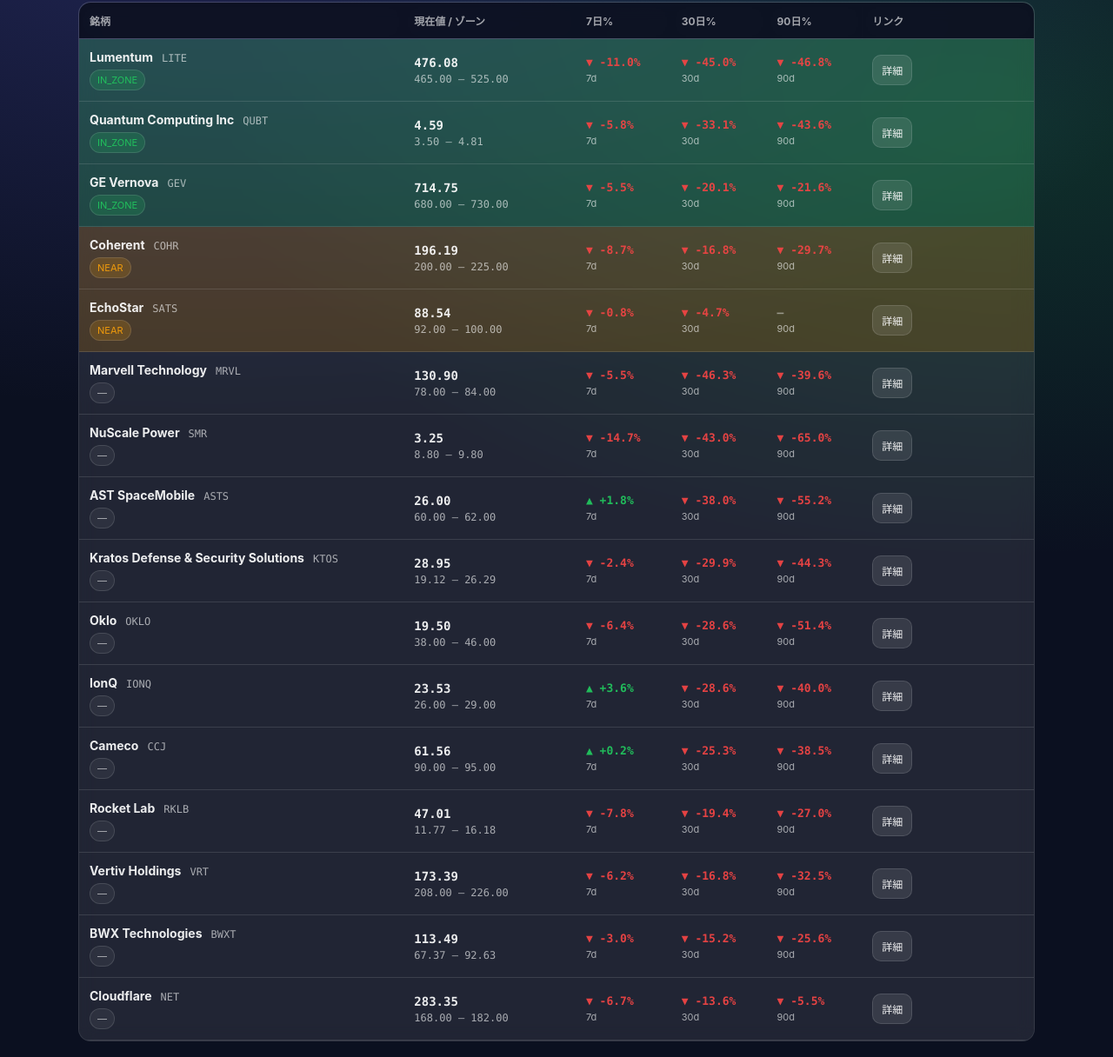
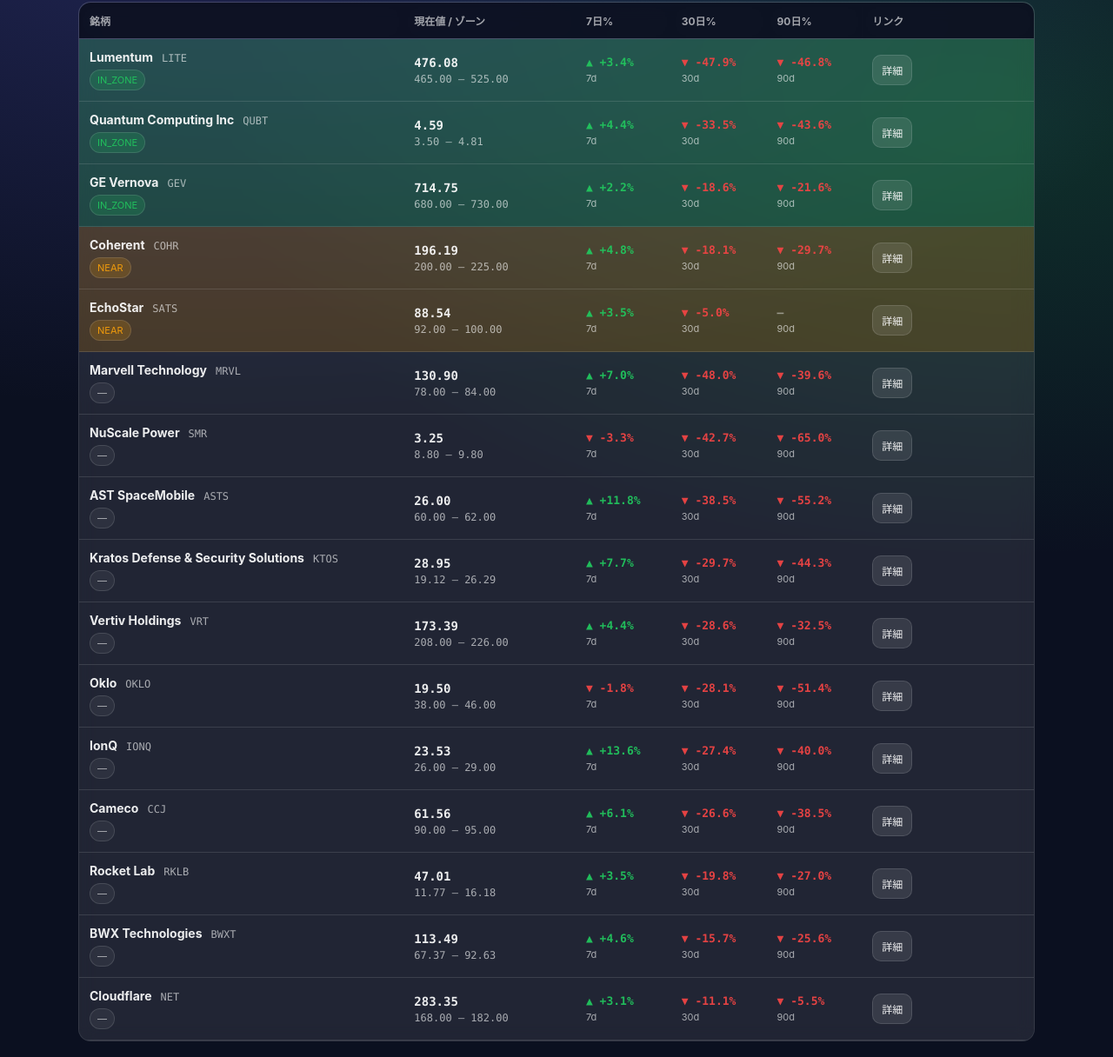
Before and after one commit to Shunsuke-Taken/stock-bottom-alert, a plain HTML site: page docs/index.html in a window 1280 px wide. Shown: the part 127-1343 px from the top of the page at 87% size. Drawn offline with Linux system fonts and the light colour scheme.

Commit message:
Update dashboard

```diff
--- a/docs/index.html
+++ b/docs/index.html
@@ -183,7 +183,7 @@ tbody td {
 <div class="header">
   <div class="h-title">
     <h1>底値目安ダッシュボード</h1>
-    <div class="meta">最終更新: 2026-11-26 12:49 JST</div>
+    <div class="meta">最終更新: 2026-11-27 12:51 JST</div>
   </div>
   <div class="pills">
     <div class="pill"><span class="dot dot-all"></span>対象: 16 銘柄</div>
@@ -226,11 +226,11 @@ tbody td {
   </td>
 
   <td class="col-pct">
-    <div class="pct pct-neg">▼ -11.0%</div>
+    <div class="pct pct-pos">▲ +3.4%</div>
     <div class="pct-label">7d</div>
   </td>
   <td class="col-pct">
-    <div class="pct pct-neg">▼ -45.0%</div>
+    <div class="pct pct-neg">▼ -47.9%</div>
     <div class="pct-label">30d</div>
   </td>
   <td class="col-pct">
@@ -262,11 +262,11 @@ tbody td {
   </td>
 
   <td class="col-pct">
-    <div class="pct pct-neg">▼ -5.8%</div>
+    <div class="pct pct-pos">▲ +4.4%</div>
     <div class="pct-label">7d</div>
   </td>
   <td class="col-pct">
-    <div class="pct pct-neg">▼ -33.1%</div>
+    <div class="pct pct-neg">▼ -33.5%</div>
     <div class="pct-label">30d</div>
   </td>
   <td class="col-pct">
@@ -298,11 +298,11 @@ tbody td {
   </td>
 
   <td class="col-pct">
-    <div class="pct pct-neg">▼ -5.5%</div>
+    <div class="pct pct-pos">▲ +2.2%</div>
     <div class="pct-label">7d</div>
   </td>
   <td class="col-pct">
-    <div class="pct pct-neg">▼ -20.1%</div>
+    <div class="pct pct-neg">▼ -18.6%</div>
     <div class="pct-label">30d</div>
   </td>
   <td class="col-pct">
@@ -334,11 +334,11 @@ tbody td {
   </td>
 
   <td class="col-pct">
-    <div class="pct pct-neg">▼ -8.7%</div>
+    <div class="pct pct-pos">▲ +4.8%</div>
     <div class="pct-label">7d</div>
   </td>
   <td class="col-pct">
-    <div class="pct pct-neg">▼ -16.8%</div>
+    <div class="pct pct-neg">▼ -18.1%</div>
     <div class="pct-label">30d</div>
   </td>
   <td class="col-pct">
@@ -370,11 +370,11 @@ tbody td {
   </td>
 
   <td class="col-pct">
-    <div class="pct pct-neg">▼ -0.8%</div>
+    <div class="pct pct-pos">▲ +3.5%</div>
     <div class="pct-label">7d</div>
   </td>
   <td class="col-pct">
-    <div class="pct pct-neg">▼ -4.7%</div>
+    <div class="pct pct-neg">▼ -5.0%</div>
     <div class="pct-label">30d</div>
   </td>
   <td class="col-pct">
@@ -406,11 +406,11 @@ tbody td {
   </td>
 
   <td class="col-pct">
-    <div class="pct pct-neg">▼ -5.5%</div>
+    <div class="pct pct-pos">▲ +7.0%</div>
     <div class="pct-label">7d</div>
   </td>
   <td class="col-pct">
-    <div class="pct pct-neg">▼ -46.3%</div>
+    <div class="pct pct-neg">▼ -48.0%</div>
     <div class="pct-label">30d</div>
   </td>
   <td class="col-pct">
@@ -442,11 +442,11 @@ tbody td {
   </td>
 
   <td class="col-pct">
-    <div class="pct pct-neg">▼ -14.7%</div>
+    <div class="pct pct-neg">▼ -3.3%</div>
     <div class="pct-label">7d</div>
   </td>
   <td class="col-pct">
-    <div class="pct pct-neg">▼ -43.0%</div>
+    <div class="pct pct-neg">▼ -42.7%</div>
     <div class="pct-label">30d</div>
   </td>
   <td class="col-pct">
@@ -478,11 +478,11 @@ tbody td {
   </td>
 
   <td class="col-pct">
-    <div class="pct pct-pos">▲ +1.8%</div>
+    <div class="pct pct-pos">▲ +11.8%</div>
     <div class="pct-label">7d</div>
   </td>
   <td class="col-pct">
-    <div class="pct pct-neg">▼ -38.0%</div>
+    <div class="pct pct-neg">▼ -38.5%</div>
     <div class="pct-label">30d</div>
   </td>
   <td class="col-pct">
@@ -514,11 +514,11 @@ tbody td {
   </td>
 
   <td class="col-pct">
-    <div class="pct pct-neg">▼ -2.4%</div>
+    <div class="pct pct-pos">▲ +7.7%</div>
     <div class="pct-label">7d</div>
   </td>
   <td class="col-pct">
-    <div class="pct pct-neg">▼ -29.9%</div>
+    <div class="pct pct-neg">▼ -29.7%</div>
     <div class="pct-label">30d</div>
   </td>
   <td class="col-pct">
@@ -528,6 +528,42 @@ tbody td {
 
   <td class="col-link">
     <a class="btn" href="https://finance.yahoo.com/quote/KTOS" target="_blank" rel="noopener">詳細</a>
+  </td>
+</tr>
+
+<tr class="row-none">
+  <td class="col-name">
+    <div class="name-wrap">
+      <div class="name-top">
+        <span class="name">Vertiv Holdings</span>
+        <span class="ticker">VRT</span>
+      </div>
+      <div class="name-sub">
+        <span class="badge badge-none">—</span>
+      </div>
+    </div>
+  </td>
+
+  <td class="col-price">
+    <div class="mono price">173.39</div>
+    <div class="mono zone">208.00 – 226.00</div>
+  </td>
+
+  <td class="col-pct">
+    <div class="pct pct-pos">▲ +4.4%</div>
+    <div class="pct-label">7d</div>
+  </td>
+  <td class="col-pct">
+    <div class="pct pct-neg">▼ -28.6%</div>
+    <div class="pct-label">30d</div>
+  </td>
+  <td class="col-pct">
+    <div class="pct pct-neg">▼ -32.5%</div>
+    <div class="pct-label">90d</div>
+  </td>
+
+  <td class="col-link">
+    <a class="btn" href="https://finance.yahoo.com/quote/VRT" target="_blank" rel="noopener">詳細</a>
   </td>
 </tr>
 
@@ -550,11 +586,11 @@ tbody td {
   </td>
 
   <td class="col-pct">
-    <div class="pct pct-neg">▼ -6.4%</div>
+    <div class="pct pct-neg">▼ -1.8%</div>
     <div class="pct-label">7d</div>
   </td>
   <td class="col-pct">
-    <div class="pct pct-neg">▼ -28.6%</div>
+    <div class="pct pct-neg">▼ -28.1%</div>
     <div class="pct-label">30d</div>
   </td>
   <td class="col-pct">
@@ -586,11 +622,11 @@ tbody td {
   </td>
 
   <td class="col-pct">
-    <div class="pct pct-pos">▲ +3.6%</div>
+    <div class="pct pct-pos">▲ +13.6%</div>
     <div class="pct-label">7d</div>
   </td>
   <td class="col-pct">
-    <div class="pct pct-neg">▼ -28.6%</div>
+    <div class="pct pct-neg">▼ -27.4%</div>
     <div class="pct-label">30d</div>
   </td>
   <td class="col-pct">
@@ -622,11 +658,11 @@ tbody td {
   </td>
 
   <td class="col-pct">
-    <div class="pct pct-pos">▲ +0.2%</div>
+    <div class="pct pct-pos">▲ +6.1%</div>
     <div class="pct-label">7d</div>
   </td>
   <td class="col-pct">
-    <div class="pct pct-neg">▼ -25.3%</div>
+    <div class="pct pct-neg">▼ -26.6%</div>
     <div class="pct-label">30d</div>
   </td>
   <td class="col-pct">
@@ -658,11 +694,11 @@ tbody td {
   </td>
 
   <td class="col-pct">
-    <div class="pct pct-neg">▼ -7.8%</div>
+    <div class="pct pct-pos">▲ +3.5%</div>
     <div class="pct-label">7d</div>
   </td>
   <td class="col-pct">
-    <div class="pct pct-neg">▼ -19.4%</div>
+    <div class="pct pct-neg">▼ -19.8%</div>
     <div class="pct-label">30d</div>
   </td>
   <td class="col-pct">
@@ -672,42 +708,6 @@ tbody td {
 
   <td class="col-link">
     <a class="btn" href="https://finance.yahoo.com/quote/RKLB" target="_blank" rel="noopener">詳細</a>
-  </td>
-</tr>
-
-<tr class="row-none">
-  <td class="col-name">
-    <div class="name-wrap">
-      <div class="name-top">
-        <span class="name">Vertiv Holdings</span>
-        <span class="ticker">VRT</span>
-      </div>
-      <div class="name-sub">
-        <span class="badge badge-none">—</span>
-      </div>
-    </div>
-  </td>
-
-  <td class="col-price">
-    <div class="mono price">173.39</div>
-    <div class="mono zone">208.00 – 226.00</div>
-  </td>
-
-  <td class="col-pct">
-    <div class="pct pct-neg">▼ -6.2%</div>
-    <div class="pct-label">7d</div>
-  </td>
-  <td class="col-pct">
-    <div class="pct pct-neg">▼ -16.8%</div>
-    <div class="pct-label">30d</div>
-  </td>
-  <td class="col-pct">
-    <div class="pct pct-neg">▼ -32.5%</div>
-    <div class="pct-label">90d</div>
-  </td>
-
-  <td class="col-link">
-    <a class="btn" href="https://finance.yahoo.com/quote/VRT" target="_blank" rel="noopener">詳細</a>
   </td>
 </tr>
 
@@ -730,11 +730,11 @@ tbody td {
   </td>
 
   <td class="col-pct">
-    <div class="pct pct-neg">▼ -3.0%</div>
+    <div class="pct pct-pos">▲ +4.6%</div>
     <div class="pct-label">7d</div>
   </td>
   <td class="col-pct">
-    <div class="pct pct-neg">▼ -15.2%</div>
+    <div class="pct pct-neg">▼ -15.7%</div>
     <div class="pct-label">30d</div>
   </td>
   <td class="col-pct">
@@ -766,11 +766,11 @@ tbody td {
   </td>
 
   <td class="col-pct">
-    <div class="pct pct-neg">▼ -6.7%</div>
+    <div class="pct pct-pos">▲ +3.1%</div>
     <div class="pct-label">7d</div>
   </td>
   <td class="col-pct">
-    <div class="pct pct-neg">▼ -13.6%</div>
+    <div class="pct pct-neg">▼ -11.1%</div>
     <div class="pct-label">30d</div>
   </td>
   <td class="col-pct">
```
